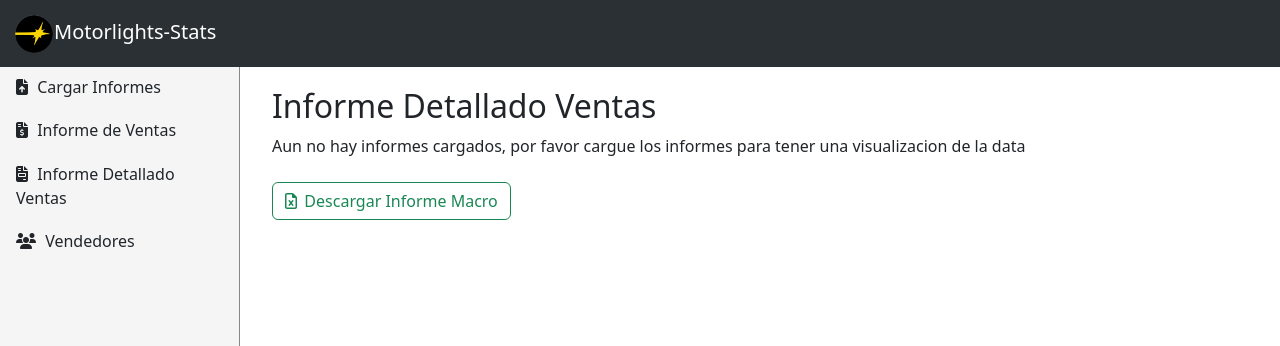
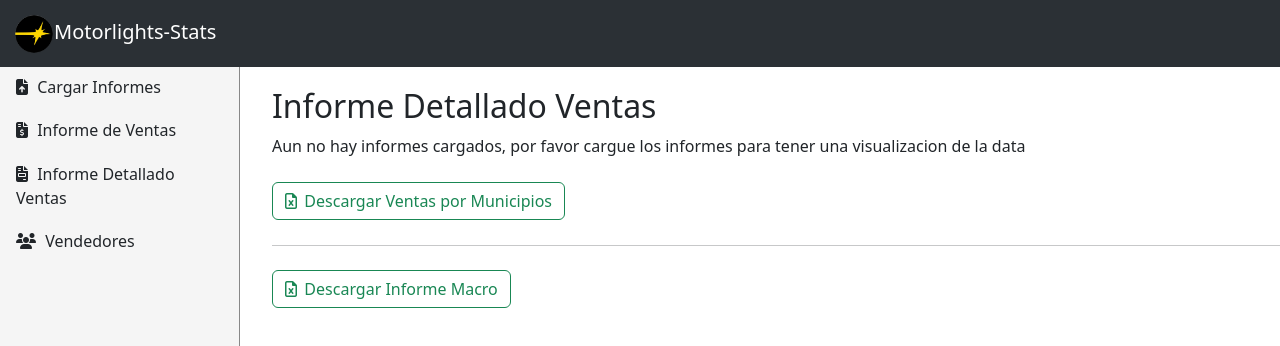
Before and after one commit to jtrocha4/motorlights-stats, a React (Vite) app: page /detailed-sales in a window 1280 px wide. Shown: the top 346 px of the page. Built offline with nearby package versions, Linux system fonts and the light colour scheme; no server answers.

Commit message:
update(pages): implementacion del componente ButtonDownloadSaleByMunicipalities. Componente DetailedSalesPage

```diff
--- a/src/pages/DetailedSalesPage.jsx
+++ b/src/pages/DetailedSalesPage.jsx
@@ -3,6 +3,7 @@ import ButtonDownloadAnalytics from '../components/ButtonsDownload/ButtonDownloa
 
 import { SaleItemContext } from '../context/saleItem'
 import { DataExcelContext } from '../context/dataExcel'
+import ButtonDownloadSaleByMunicipalities from '../components/buttonsDownload/ButtonDownloadSaleByMunicipalities'
 
 const DetailedSalesPage = () => {
   const { dateExcel } = useContext(DataExcelContext)
@@ -14,6 +15,10 @@ const DetailedSalesPage = () => {
         <h2>Informe Detallado Ventas</h2>
         <span>{(dateExcel.dia !== undefined && dateExcel.mes !== undefined) ? (`Fecha de la última actualización: ${dateExcel.dia} de ${dateExcel.mes} de ${dateExcel.año}`) : ('Aun no hay informes cargados, por favor cargue los informes para tener una visualizacion de la data')}</span>
         <section className='button-group mt-4'>
+          <ButtonDownloadSaleByMunicipalities title='Descargar Ventas por Municipios' sellerSalesData={sellerSalesData} />
+        </section>
+        <hr />
+        <section className='button-group mt-4'>
           <ButtonDownloadAnalytics title='Descargar Informe Macro' background='success' sellerSalesData={sellerSalesData} />
         </section>
       </div>
```
